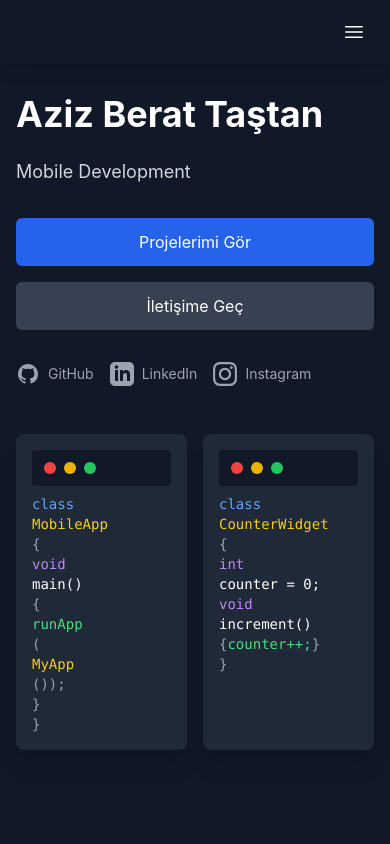
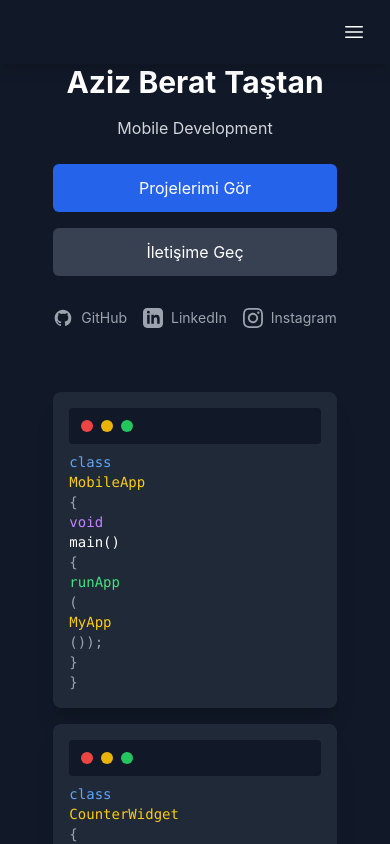
Before and after one commit to azizberattastan/kisisel_portfolyo, a React (Create React App) app: page / in a window 390 px wide. Shown: the top 844 px of the page. Built offline with nearby package versions, Linux system fonts and the light colour scheme.

Commit message:
kisisel portfolyo

```diff
--- a/src/pages/Home.js
+++ b/src/pages/Home.js
@@ -38,22 +38,22 @@ function AnimatedCode() {
 
 const Home = () => {
   return (
-    <section id="home" className="min-h-screen flex items-center justify-center px-4">
-      <div className="max-w-7xl mx-auto grid grid-cols-1 md:grid-cols-2 gap-12 items-center">
+    <section id="home" className="min-h-screen flex items-center justify-center px-4 py-16 md:py-0">
+      <div className="max-w-7xl mx-auto grid grid-cols-1 md:grid-cols-2 gap-8 md:gap-12 items-center">
         {/* Sol Taraf - Kişisel Bilgiler */}
-        <div className="text-left">
+        <div className="text-center md:text-left">
           <div className="flex flex-col">
-            <h1 className="text-4xl sm:text-5xl md:text-6xl lg:text-7xl font-bold text-white mb-6">
-              <span className="inline-flex flex-wrap gap-2 justify-start">
+            <h1 className="text-3xl sm:text-4xl md:text-5xl lg:text-6xl font-bold text-white mb-4 md:mb-6">
+              <span className="inline-flex flex-wrap gap-2 justify-center md:justify-start">
                 <span>Aziz Berat</span>
                 <span>Taştan</span>
               </span>
             </h1>
-            <p className="text-lg sm:text-xl md:text-2xl text-gray-300 mb-8">
+            <p className="text-base sm:text-lg md:text-xl text-gray-300 mb-6 md:mb-8">
               Mobile Development
             </p>
           </div>
-          <div className="flex flex-col sm:flex-row gap-4">
+          <div className="flex flex-col sm:flex-row gap-4 justify-center md:justify-start">
             <a
               href="#projects"
               className="bg-blue-600 text-white px-6 py-3 rounded-md hover:bg-blue-700 transition duration-300 text-center"
@@ -67,7 +67,7 @@ const Home = () => {
               İletişime Geç
             </a>
           </div>
-          <div className="mt-8 sm:mt-12 flex flex-wrap gap-4 sm:gap-6">
+          <div className="mt-8 sm:mt-12 flex flex-wrap gap-4 sm:gap-6 justify-center md:justify-start">
             <a
               href="https://github.com/azizberattastan"
               target="_blank"
@@ -75,7 +75,7 @@ const Home = () => {
               className="text-gray-400 hover:text-blue-400 transition duration-300 flex items-center"
             >
               <svg
-                className="w-6 h-6 sm:w-8 sm:h-8 mr-2"
+                className="w-5 h-5 sm:w-6 sm:h-6 mr-2"
                 fill="currentColor"
                 viewBox="0 0 24 24"
               >
@@ -94,7 +94,7 @@ const Home = () => {
               className="text-gray-400 hover:text-blue-400 transition duration-300 flex items-center"
             >
               <svg
-                className="w-6 h-6 sm:w-8 sm:h-8 mr-2"
+                className="w-5 h-5 sm:w-6 sm:h-6 mr-2"
                 fill="currentColor"
                 viewBox="0 0 24 24"
               >
@@ -111,7 +111,7 @@ const Home = () => {
               className="text-gray-400 hover:text-blue-400 transition duration-300 flex items-center"
             >
               <svg
-                className="w-6 h-6 sm:w-8 sm:h-8 mr-2"
+                className="w-5 h-5 sm:w-6 sm:h-6 mr-2"
                 fill="currentColor"
                 viewBox="0 0 24 24"
               >
@@ -125,8 +125,8 @@ const Home = () => {
         </div>
 
         {/* Sağ Taraf - Bilgisayar Ekranları */}
-        <div className="relative">
-          <div className="grid grid-cols-2 gap-4">
+        <div className="relative mt-8 md:mt-0">
+          <div className="grid grid-cols-1 sm:grid-cols-2 gap-4">
             {/* Kod Ekranı - Sol */}
             <div className="bg-gray-800 rounded-lg p-4 shadow-xl">
               <div className="bg-gray-900 rounded p-3 mb-2">
```
